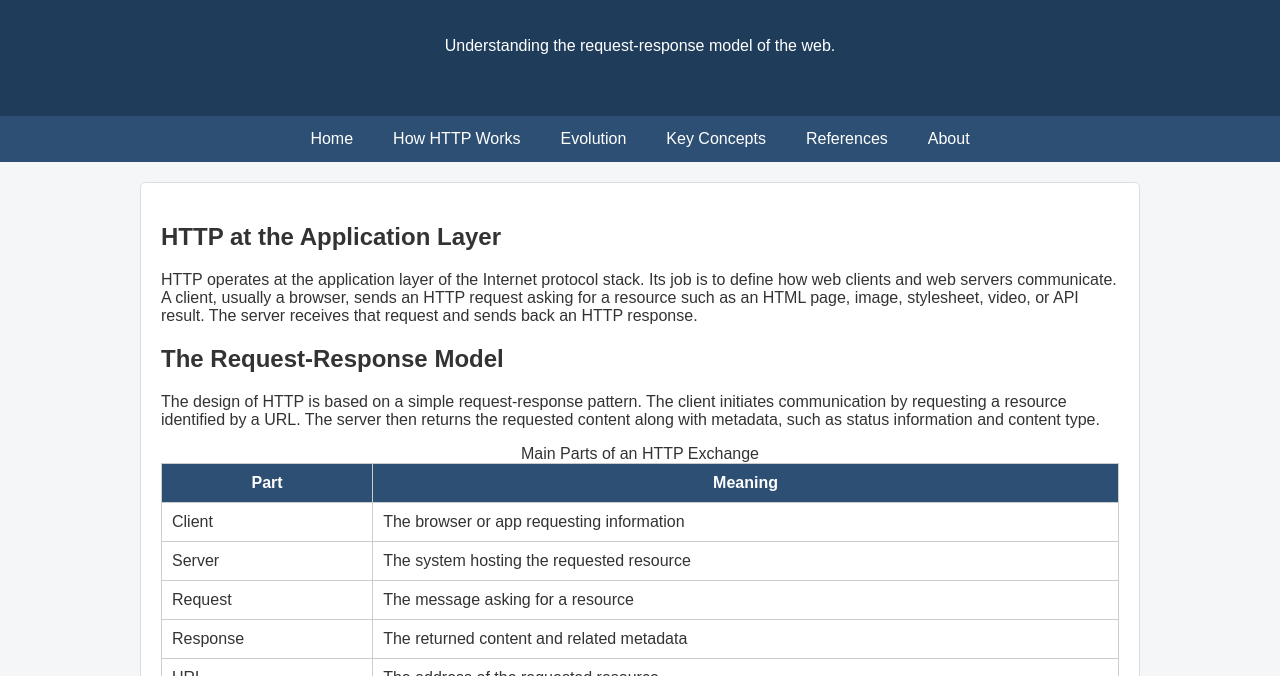
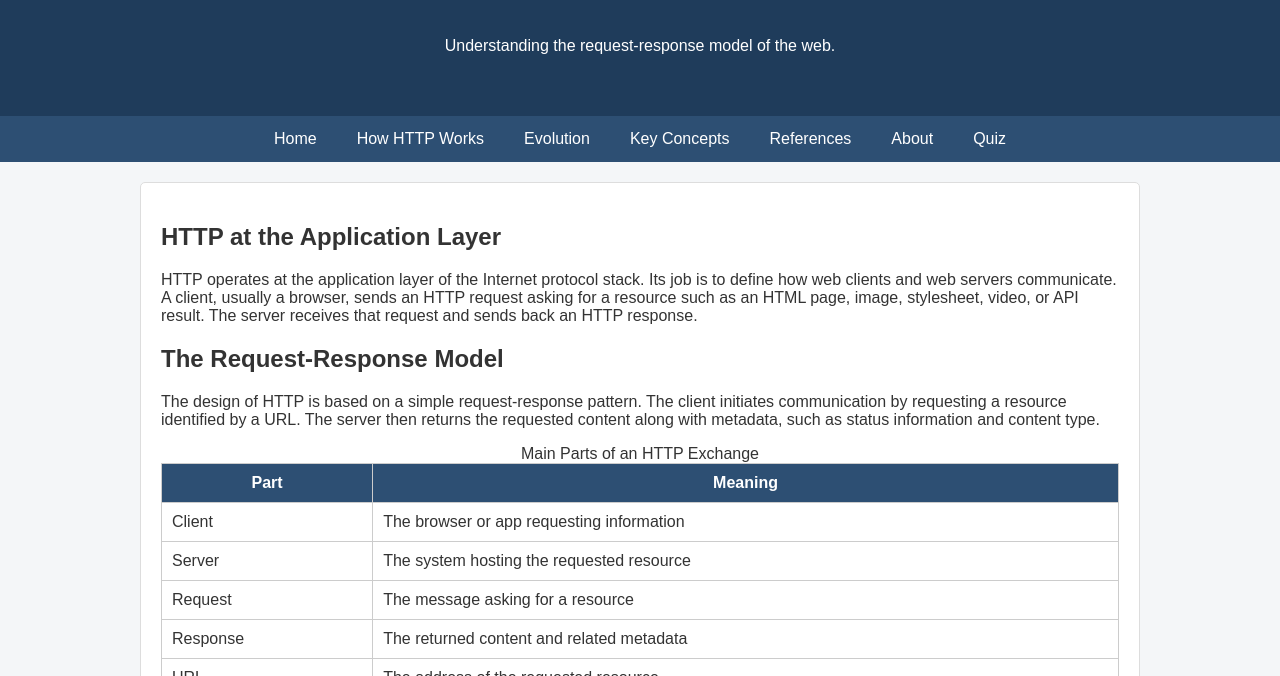
Before and after one commit to Kflanery/Intro_Web_Development, a plain HTML site: page how-http-works.html in a window 1280 px wide. Shown: the part 124-800 px from the top of the page. Drawn offline with Linux system fonts and the light colour scheme.

Commit message:
Add 'Quiz' link to navigation menu

```diff
--- a/how-http-works.html
+++ b/how-http-works.html
@@ -22,6 +22,7 @@
   <li><a href="key-concepts.html">Key Concepts</a></li>
   <li><a href="references.html">References</a></li>
   <li><a href="about.html">About</a></li>
+  <li><a href="quiz.html">Quiz</a></li> <!-- NEW -->
 </ul>
   </nav>
 
```
Lines whose indentation alone changed are shown as unchanged.
